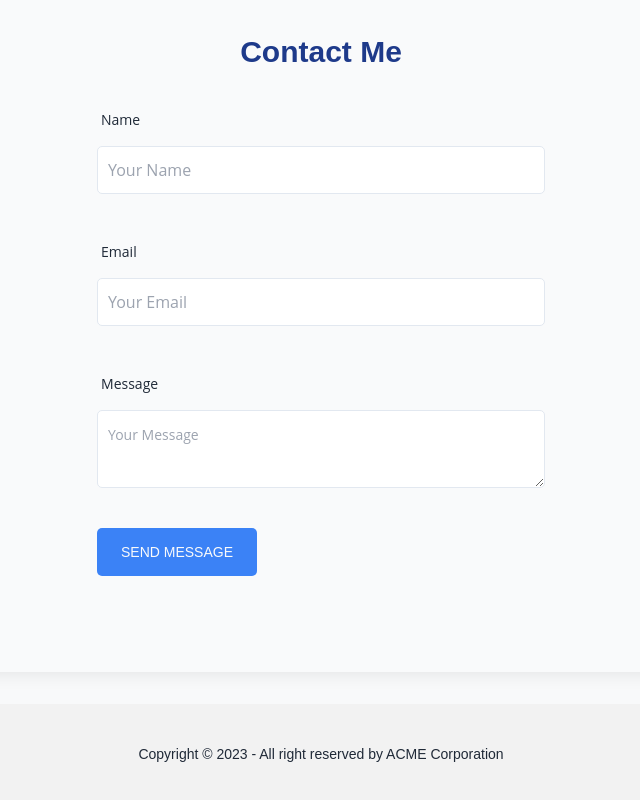
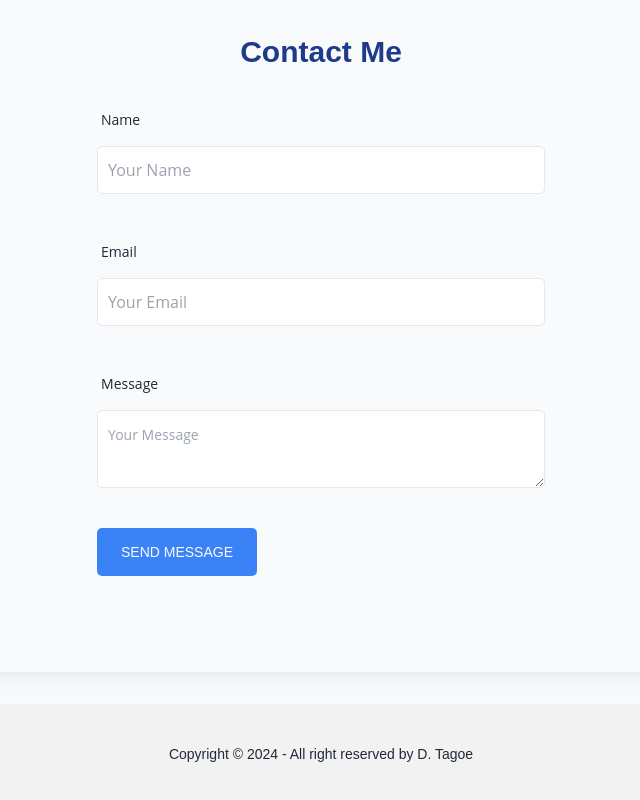
Before and after one commit to Dtagoe125/dtagoe125.github.io, a plain HTML site: page test4.html in a window 1280 px wide. Shown: the part 3703-4503 px from the top of the page, without its empty margins (319-959 px from the left). Drawn offline with nearby package versions, Linux system fonts and the light colour scheme.

Commit message:
Update test4.html

```diff
--- a/test4.html
+++ b/test4.html
@@ -454,7 +454,7 @@
 
     <footer class="footer footer-center p-10 bg-base-200 text-base-content rounded">
         <div class="text-center">
-            <p>Copyright © 2023 - All right reserved by ACME Corporation</p>
+            <p>Copyright © 2024 - All right reserved by D. Tagoe</p>
         </div>
     </footer>
 
```
